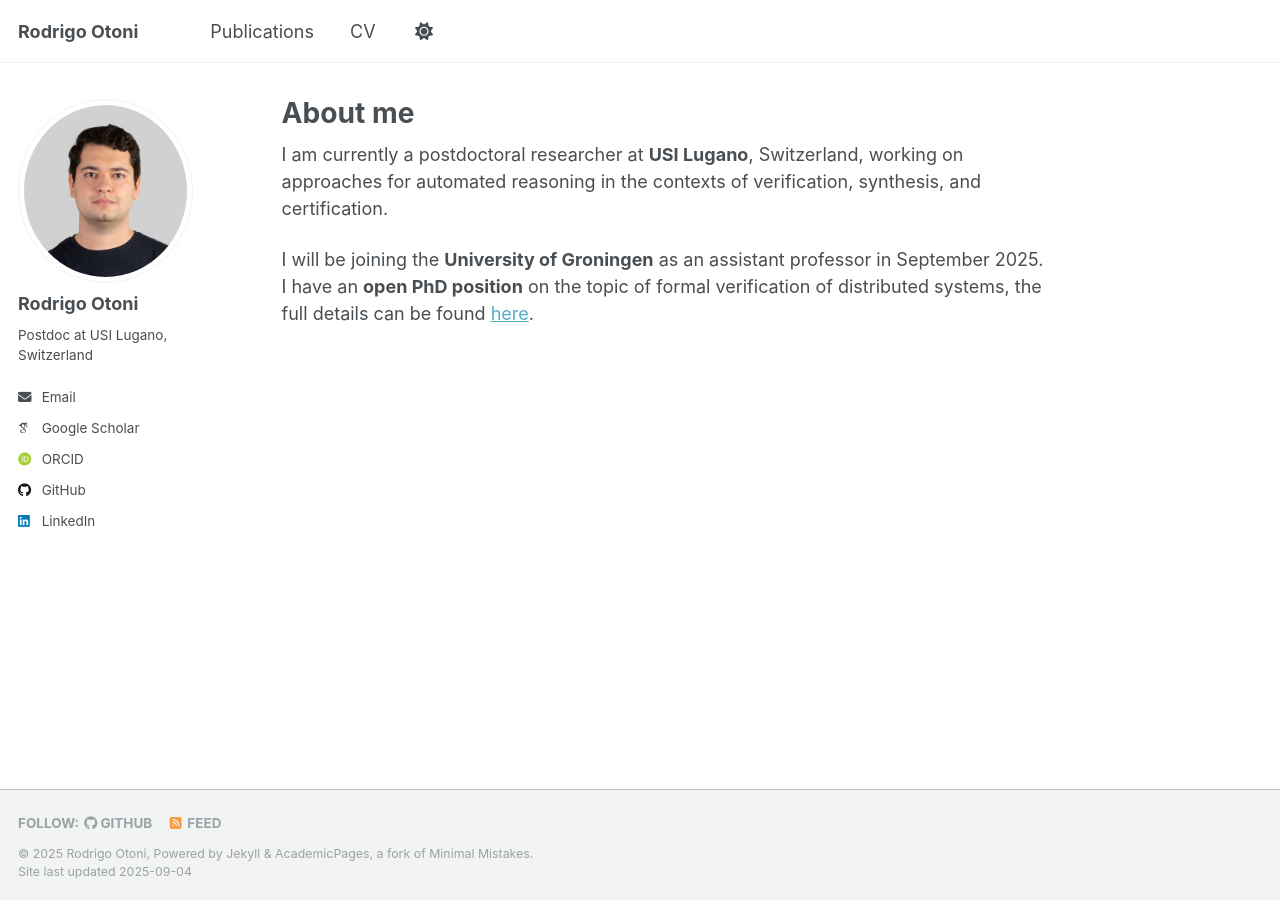
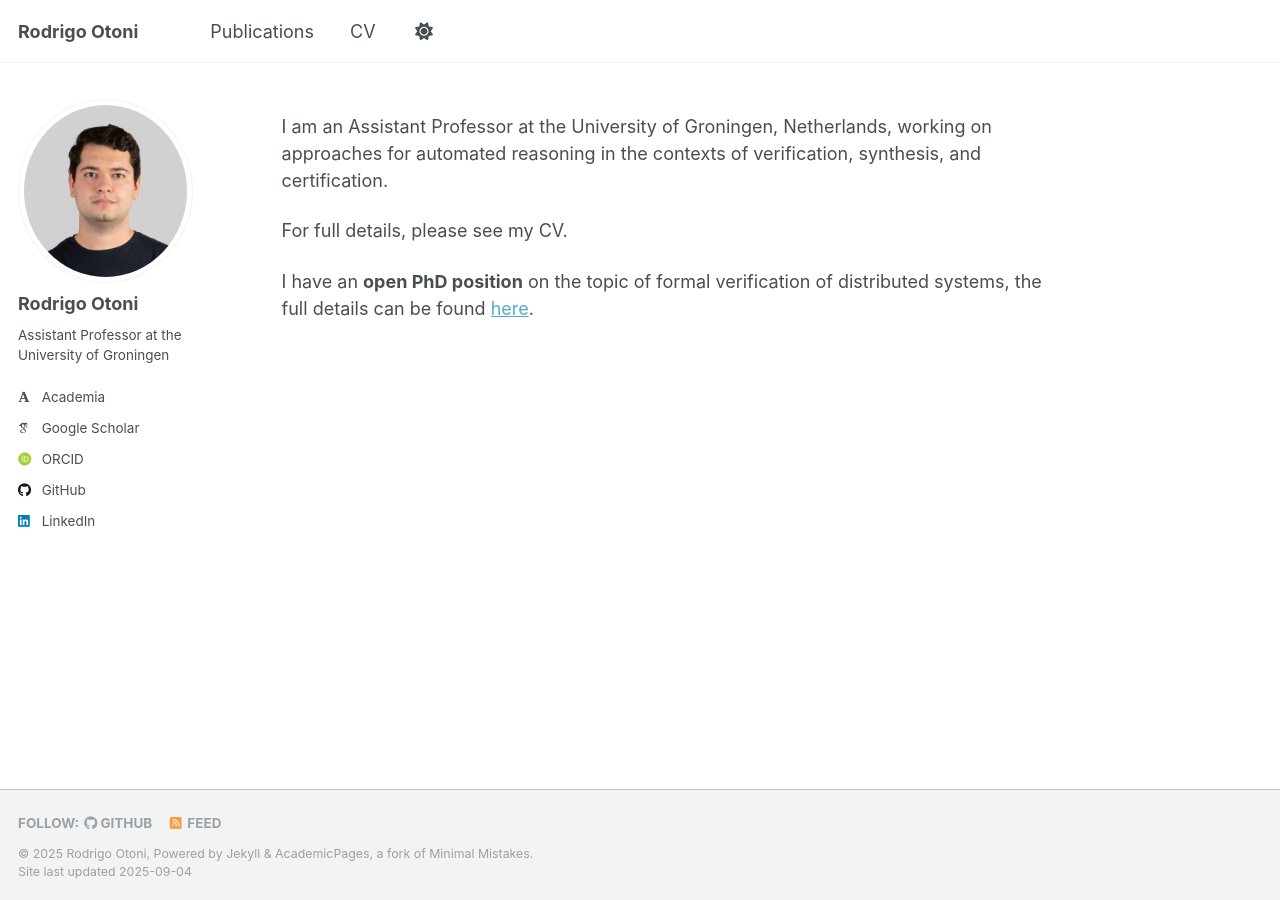
Before and after one commit to rodrigo7491/rodrigo7491.github.io, a Jekyll site: the page built from _pages/about.md, in a window 1280 px wide. Built offline with Jekyll 4.4.1, drawn with Linux system fonts in a browser that asks for light colours; some web fonts are replaced.

Commit message:
configuration update

```diff
--- a/_config.yml
+++ b/_config.yml
@@ -25,14 +25,14 @@ author:
   avatar           : "profile-rodrigo-otoni.jpg"
   name             : "Rodrigo Otoni"
   pronouns         : # example: "she/her"
-  bio              : "Postdoc at USI Lugano, Switzerland"
-  employer         : # "USI Lugano"
-  location         : # "Switzerland"
+  bio              : "Assistant Professor at the University of Groningen"
+  employer         : # ""
+  location         : # ""
   uri              : # URL
-  email            : "otonir@usi.ch"
+  email            : # ""
 
   # Academic websites
-  academia         : # URL
+  academia         : "https://www.rug.nl/staff/r.b.otoni"
   arxiv            : # URL - Update with the correct link to your profile
   googlescholar    : "https://scholar.google.com/citations?user=mK3qncsAAAAJ&hl=en&oi=ao"
   impactstory      : # URL
--- a/_pages/about.md
+++ b/_pages/about.md
@@ -1,14 +1,16 @@
 ---
 permalink: /
-title: "About me"
+title: ""
 author_profile: true
 redirect_from:
   - /about/
   - /about.html
 ---
 
-I am currently a postdoctoral researcher at **USI Lugano**, Switzerland, working on approaches for automated reasoning in the contexts of verification, synthesis, and certification.
+I am an Assistant Professor at the University of Groningen, Netherlands, working on approaches for automated reasoning in the contexts of verification, synthesis, and certification.
 
-I will be joining the **University of Groningen** as an assistant professor in September 2025. I have an **open PhD position** on the topic of formal verification of distributed systems, the full details can be found [here].
+For full details, please see my CV.
+
+I have an **open PhD position** on the topic of formal verification of distributed systems, the full details can be found [here].
 
 [here]: https://rodrigo7491.github.io/files/phd_position_ad.pdf
```
